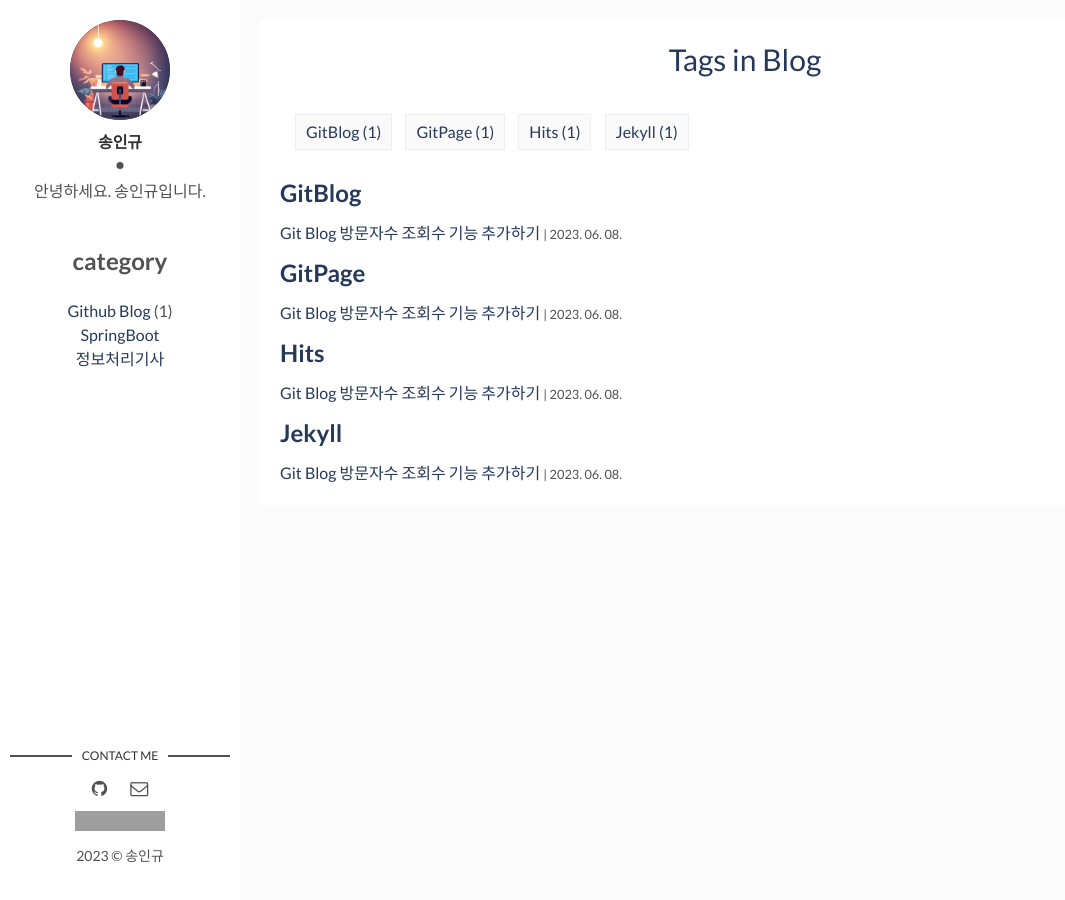
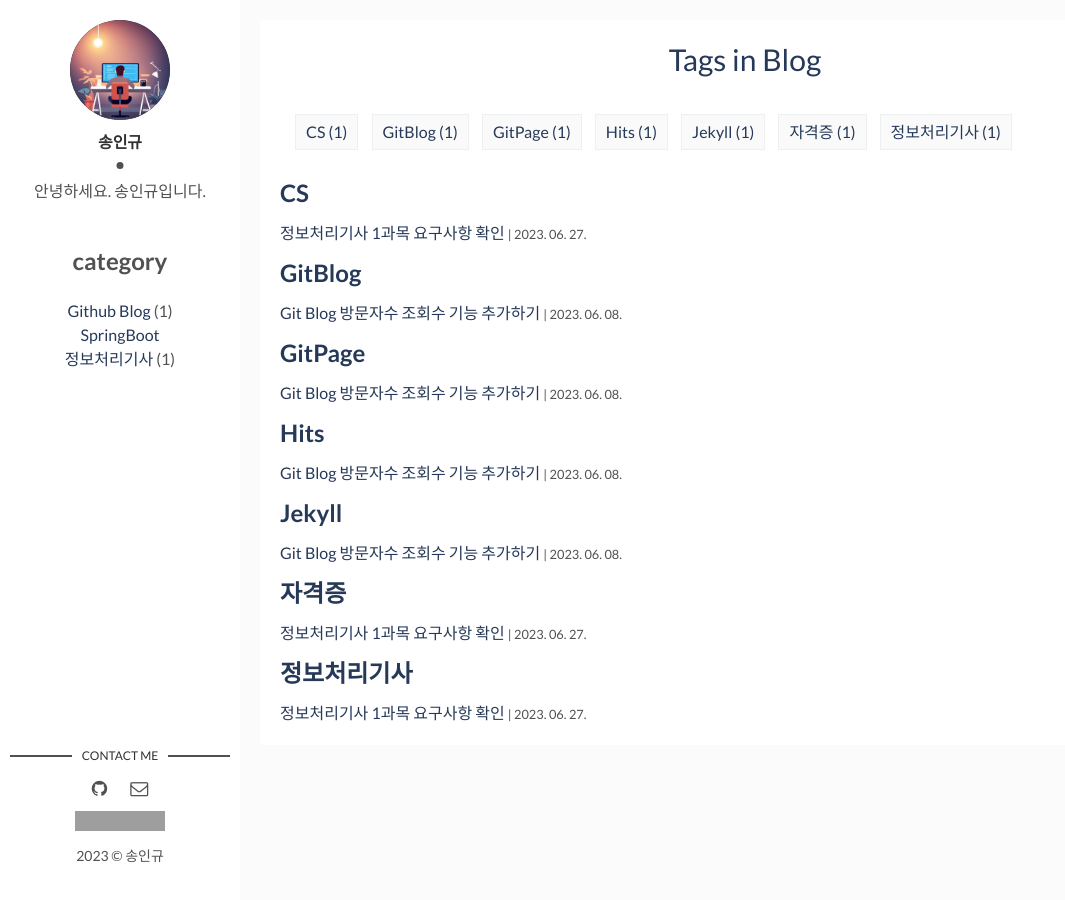
Before and after one commit to IngyuSong/ingyusong.github.io, a Jekyll site: the page built from tags.html, in a window 1280 px wide. Shown: the whole page, without its empty margins (0-1065 px from the left). Built offline with Jekyll 4.4.1, drawn with Linux system fonts in a browser that asks for light colours; grey boxes are pictures that could not be loaded.

Commit message:
Fixed: 2023-06-27-[정처기]-1.-요구사항-확인.markdown

```diff
--- a/_posts/2023-06-27-[정처기]-1.-요구사항-확인.markdown
+++ b/_posts/2023-06-27-정보처리기사-1과목-요구사항-확인.markdown
@@ -1,6 +1,6 @@
 ---
 layout: post
-title: [정처기] 1. 요구사항 확인
+title: 정보처리기사 1과목 요구사항 확인
 date: 2023-06-27T00:00:00
 description: You’ll find this post in your `_posts` directory. Go ahead and edit it and re-build the site to see your changes. # Add post description (optional)
 img: 20230627/정보처리기사.jpg # Add image post (optional)
```
